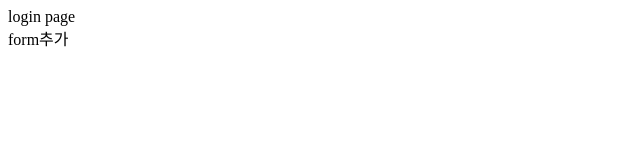
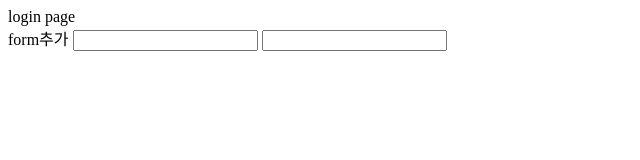
Before and after one commit to hip1234/GitBasicApp, a plain HTML site: page login.html in a window 1280 px wide. Shown: the whole page, without its empty margins (0-640 px from the left). Drawn offline with Linux system fonts and the light colour scheme.

Commit message:
input 추가

```diff
--- a/login.html
+++ b/login.html
@@ -10,6 +10,8 @@
     <div>login page</div>
     <form>
         form추가
+        <input type="text" name="username">
+        <input type="text" name="password">
     </form>
 </body>
 </html>
```
